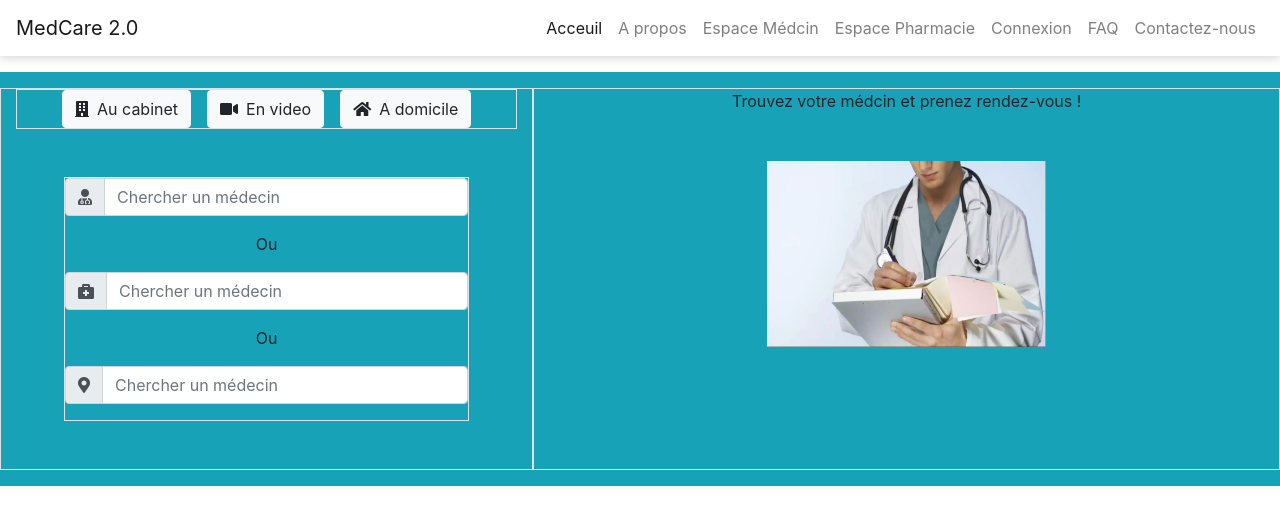
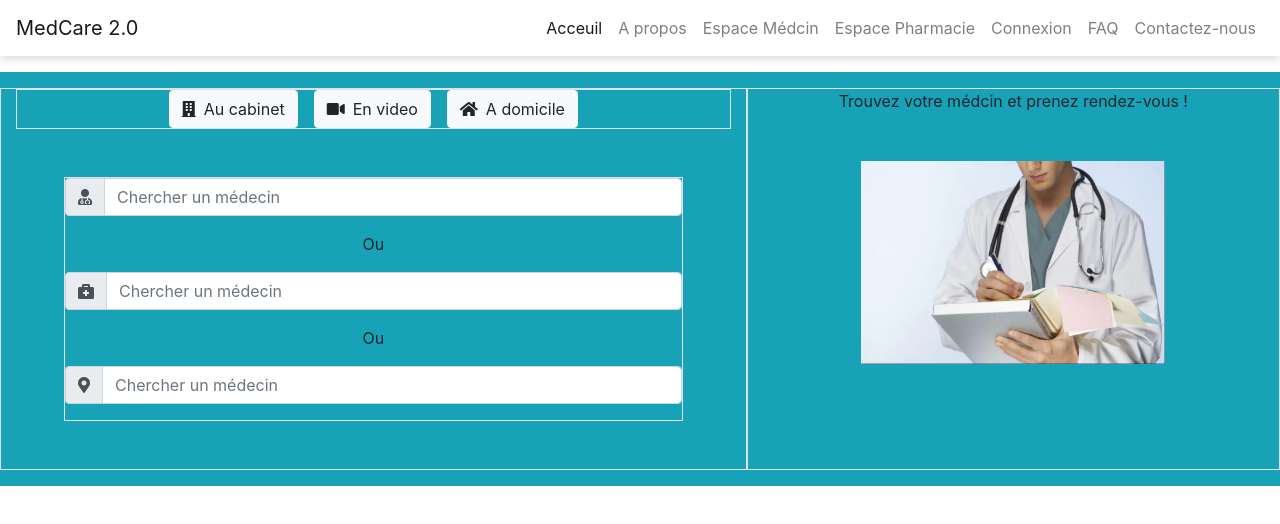
Before and after one commit to chaouielmehdi/medcare, a React (Create React App) app: page / in a window 1280 px wide. Shown: the top 524 px of the page. Built offline with nearby package versions, Linux system fonts and the light colour scheme.

Commit message:
Changes on Home - Med

```diff
--- a/src/components/home/home.css
+++ b/src/components/home/home.css
@@ -1,5 +1,5 @@
 .doctor1 img {
-	width: 45%;
+	width: 75%;
 }
 
 .margin {
--- a/src/components/home/home.tsx
+++ b/src/components/home/home.tsx
@@ -6,9 +6,9 @@ function Home() {
 	return (
 		<div className="container-fluid">
 			<div className="row d-flex justify-content-around bg-info mt-3">
-				<div className="col-5 border text-center my-3">
-					<div className="border">
-						<button type="button" className="btn btn-light mx-2">
+				<div className="col-7 border text-center align-self-center my-3">
+					<div className="h-25 border">
+						<button type="button" className=" d-inline-block btn btn-light mx-2">
 							<i className="fas fa-building mr-2"></i>
 							Au cabinet
 						</button>
@@ -23,7 +23,7 @@ function Home() {
 
 					<div className="border m-5">
 						<div className="input-group mb-3">
-							<div className="input-group-prepend">
+							<div className="input-group-prepend ">
 								<span className="input-group-text" id="basic-addon1">
 									<i className="fas fa-user-md"></i>
 								</span>
@@ -69,7 +69,7 @@ function Home() {
 					</div>
 				</div>
 
-				<div className=" col-7 border text-center my-3">
+				<div className=" col-5 border text-center my-3">
 					<p>Trouvez votre médcin et prenez rendez-vous ! </p>
 					<div className="doctor1 rounded m-5">
 						<img src={Doctor1} alt="" />
```
